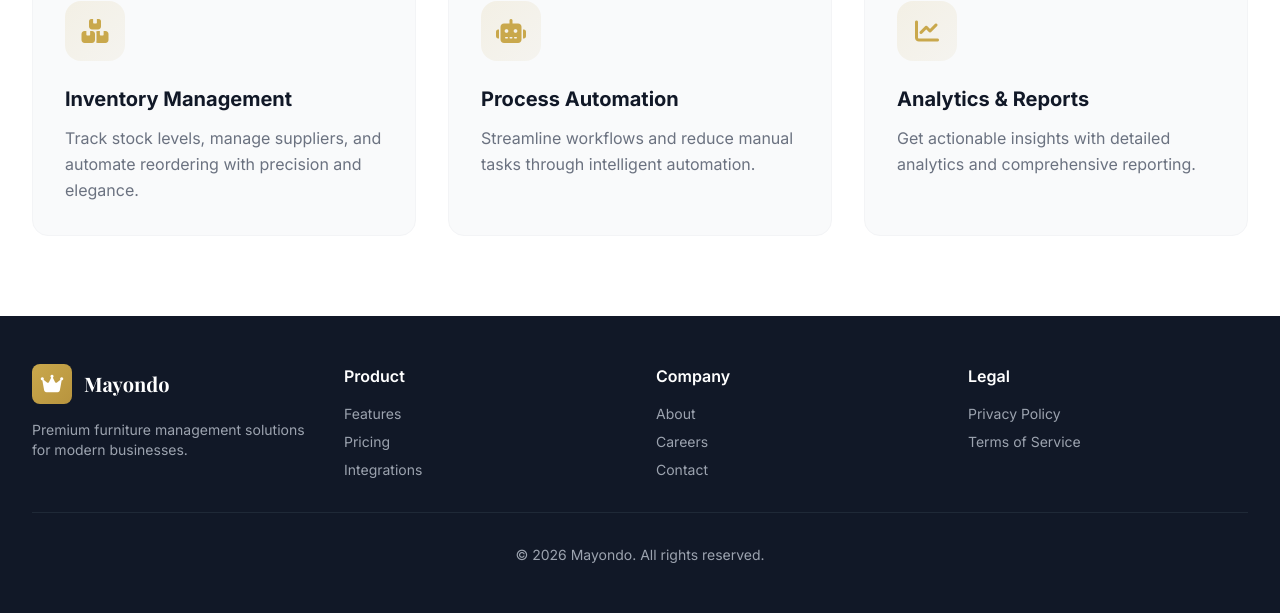
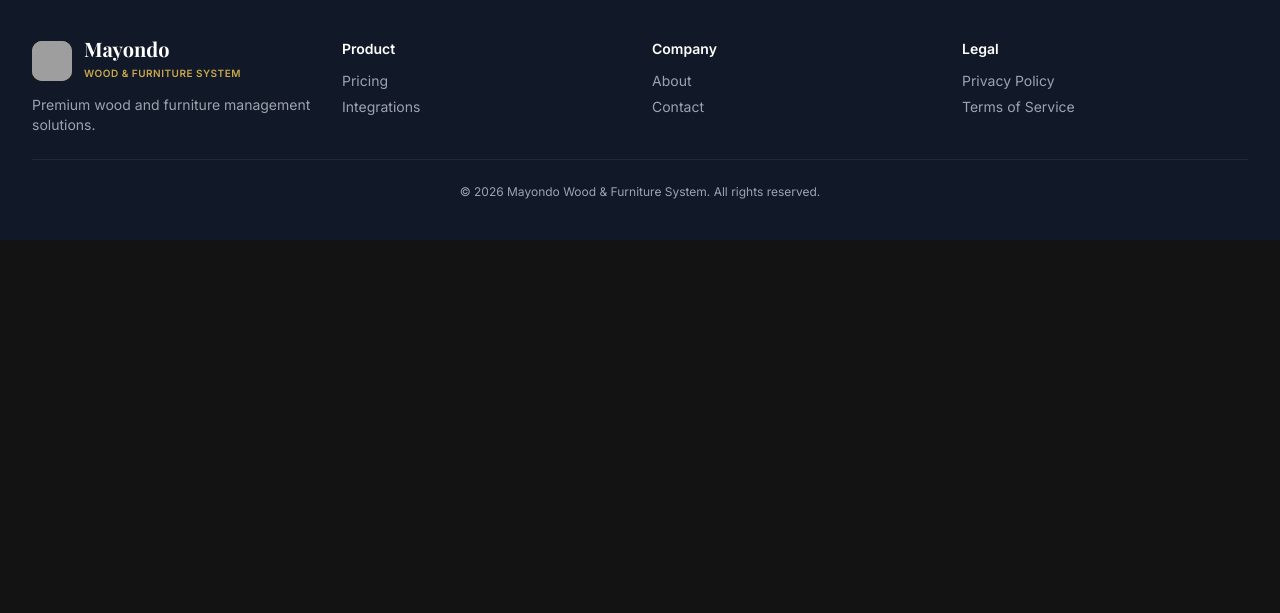
Before and after one commit to Recho1/mayondoproject, a Django app: page / in a window 1280 px wide. Shown: the part 1060-1673 px from the top of the page. After the commit the page ends 1300 px from the top, so only its background shows below. Run offline with Django 5.2, Linux system fonts and the light colour scheme; data comes from the database, SQL or seed files in the repository; parts of the project's set-up code (start-up, migrations or seed data) failed here and were passed over; some libraries are stand-ins or nearby versions; grey boxes are pictures that could not be loaded.

Commit message:
Remove stats row (1+ cards) and simplify footer

```diff
--- a/csepython/home/templates/index_public.html
+++ b/csepython/home/templates/index_public.html
@@ -4,23 +4,92 @@
 <head>
     <meta charset="UTF-8" />
     <meta name="viewport" content="width=device-width, initial-scale=1.0"/>
-    <title>Mayondo - Premium Furniture Solutions</title>
+    <title>Mayondo - Wood & Furniture Management System</title>
     <script src="https://cdn.tailwindcss.com"></script>
     <link rel="stylesheet" href="https://cdnjs.cloudflare.com/ajax/libs/font-awesome/6.5.2/css/all.min.css" />
     <style>
         @import url('https://fonts.googleapis.com/css2?family=Playfair+Display:wght@400;600;700&family=Inter:wght@300;400;500;600;700&display=swap');
-        * { font-family: 'Inter', sans-serif; }
-        .playfair { font-family: 'Playfair Display', serif; }
+
+        * {
+            font-family: 'Inter', sans-serif;
+            margin: 0;
+            padding: 0;
+            box-sizing: border-box;
+        }
+
+        .playfair {
+            font-family: 'Playfair Display', serif;
+        }
+
         .gradient-bg {
-            background: linear-gradient(135deg, #1a1a2e 0%, #16213e 50%, #0f3460 100%);
+            background: linear-gradient(135deg, #000 0%, #000 50%, #000 100%);
+            position: relative;
+            overflow: hidden;
+            min-height: 100vh;
+            display: flex;
+            align-items: center;
         }
-        .card-hover {
-            transition: transform 0.3s ease, box-shadow 0.3s ease;
+
+        .gradient-bg::before {
+            content: '';
+            position: absolute;
+            top: 0;
+            left: 0;
+            right: 0;
+            bottom: 0;
+            background: url('{% static "images/costa.jpg" %}') center/cover no-repeat;
+            opacity: 0.12;
+            z-index: 0;
         }
-        .card-hover:hover {
-            transform: translateY(-8px);
-            box-shadow: 0 20px 40px rgba(0,0,0,0.15);
+
+        .gradient-bg > * {
+            position: relative;
+            z-index: 1;
         }
+
+        .glass-card {
+            background: rgba(255, 255, 255, 0.04);
+            backdrop-filter: blur(12px);
+            -webkit-backdrop-filter: blur(12px);
+            border: 1px solid rgba(255, 255, 255, 0.06);
+            border-radius: 20px;
+            padding: 24px 20px;
+            transition: all 0.4s ease;
+        }
+
+        .glass-card:hover {
+            transform: translateY(-4px);
+            background: rgba(255, 255, 255, 0.07);
+            border-color: rgba(201, 168, 76, 0.15);
+            box-shadow: 0 12px 40px rgba(0, 0, 0, 0.3);
+        }
+
+        .glass-card .icon-wrapper {
+            width: 48px;
+            height: 48px;
+            background: rgba(201, 168, 76, 0.12);
+            border-radius: 12px;
+            display: flex;
+            align-items: center;
+            justify-content: center;
+            font-size: 20px;
+            color: #c9a84c;
+            margin-bottom: 12px;
+        }
+
+        .glass-card .title {
+            font-size: 1rem;
+            font-weight: 600;
+            color: white;
+            margin-bottom: 6px;
+        }
+
+        .glass-card .description {
+            font-size: 0.85rem;
+            color: rgba(255, 255, 255, 0.5);
+            line-height: 1.5;
+        }
+
         .btn-primary {
             background: linear-gradient(135deg, #c9a84c, #b8943e);
             transition: all 0.3s ease;
@@ -29,79 +98,90 @@
             transform: translateY(-2px);
             box-shadow: 0 10px 30px rgba(201, 168, 76, 0.3);
         }
-        .feature-icon {
-            background: linear-gradient(135deg, #c9a84c20, #b8943e10);
-            width: 60px;
-            height: 60px;
-            border-radius: 16px;
+
+        .hero-title {
+            font-size: 2.8rem;
+            line-height: 1.1;
+        }
+
+        @media (min-width: 768px) {
+            .hero-title {
+                font-size: 3.8rem;
+            }
+        }
+
+        @media (min-width: 1024px) {
+            .hero-title {
+                font-size: 4.5rem;
+            }
+        }
+
+        .features-grid {
+            display: grid;
+            grid-template-columns: 1fr;
+            gap: 16px;
+        }
+
+        @media (min-width: 640px) {
+            .features-grid {
+                grid-template-columns: repeat(2, 1fr);
+            }
+        }
+
+        @media (min-width: 1024px) {
+            .features-grid {
+                grid-template-columns: repeat(3, 1fr);
+            }
+        }
+
+        .logo-container {
+            width: 40px;
+            height: 40px;
+            border-radius: 10px;
             display: flex;
             align-items: center;
             justify-content: center;
-            font-size: 24px;
-            color: #c9a84c;
+            overflow: hidden;
+            background: linear-gradient(135deg, #c9a84c, #b8943e);
+            flex-shrink: 0;
         }
-        .nav-link {
-            transition: color 0.3s ease;
-            position: relative;
-        }
-        .nav-link::after {
-            content: '';
-            position: absolute;
-            bottom: -4px;
-            left: 0;
-            width: 0;
-            height: 2px;
-            background: #c9a84c;
-            transition: width 0.3s ease;
-        }
-        .nav-link:hover::after {
+
+        .logo-container img {
             width: 100%;
-        }
-        .hero-section {
-            position: relative;
-            overflow: hidden;
-        }
-        .hero-section::before {
-            content: '';
-            position: absolute;
-            top: -50%;
-            right: -20%;
-            width: 600px;
-            height: 600px;
-            background: radial-gradient(circle, rgba(201, 168, 76, 0.08) 0%, transparent 70%);
-            border-radius: 50%;
+            height: 100%;
+            object-fit: cover;
         }
     </style>
 </head>
 <body>
 
-    <!-- Navigation -->
+    <!-- ============================================ -->
+    <!-- NAVIGATION -->
+    <!-- ============================================ -->
     <nav class="fixed top-0 left-0 right-0 z-50 bg-white/95 backdrop-blur-sm border-b border-gray-100">
         <div class="max-w-7xl mx-auto px-4 sm:px-6 lg:px-8">
             <div class="flex justify-between items-center h-20">
+
                 <!-- Logo -->
                 <div class="flex items-center space-x-3">
-                    <div class="w-10 h-10 bg-gradient-to-br from-[#c9a84c] to-[#b8943e] rounded-lg flex items-center justify-center">
-                        <i class="fas fa-crown text-white text-xl"></i>
+                    <div class="logo-container">
+                        <img src="{% static 'images/Adobelogo.png' %}" alt="Mayondo" />
                     </div>
-                    <span class="text-2xl font-bold text-gray-900 playfair">Mayondo</span>
-                    <span class="text-xs text-[#c9a84c] font-semibold uppercase tracking-wider hidden sm:block">FURNITURE EXCELLENCE</span>
+                    <div>
+                        <span class="text-2xl font-bold text-gray-900 playfair block leading-none">Mayondo</span>
+                        <span class="text-[10px] text-[#c9a84c] font-semibold uppercase tracking-wider">Wood & Furniture System</span>
                     </div>
-
-                <!-- Desktop Menu -->
-                <div class="hidden md:flex items-center space-x-8">
-                    <a href="#features" class="nav-link text-gray-600 hover:text-gray-900 font-medium text-sm">Features</a>
-                    <a href="#pricing" class="nav-link text-gray-600 hover:text-gray-900 font-medium text-sm">Pricing</a>
-                    <a href="#about" class="nav-link text-gray-600 hover:text-gray-900 font-medium text-sm">About</a>
-                    <a href="#contact" class="nav-link text-gray-600 hover:text-gray-900 font-medium text-sm">Contact</a>
                 </div>
 
                 <!-- Auth Buttons -->
                 <div class="flex items-center space-x-4">
+                    {% if user.is_authenticated %}
+                        <a href="{% url 'dashboard' %}" class="text-gray-700 hover:text-gray-900 font-medium text-sm transition">Dashboard</a>
+                        <a href="{% url 'logout' %}" class="text-red-600 hover:text-red-800 font-medium text-sm transition">Logout</a>
+                    {% else %}
                         <a href="{% url 'login' %}" class="text-gray-700 hover:text-gray-900 font-medium text-sm transition">Sign In</a>
-                    <a href="{% url 'register' %}" class="btn-primary text-white px-6 py-2.5 rounded-lg text-sm font-semibold transition">
-                        Get Started
-                    </a>
+                        <a href="{% url 'register' %}" class="btn-primary text-white px-6 py-2.5 rounded-lg text-sm font-semibold transition">Get Started</a>
+                    {% endif %}
                 </div>
 
                 <!-- Mobile Menu Toggle -->
@@ -114,173 +194,168 @@
         <!-- Mobile Menu -->
         <div id="mobileMenu" class="hidden md:hidden bg-white border-t border-gray-100">
             <div class="px-4 py-4 space-y-3">
-                <a href="#features" class="block text-gray-600 hover:text-gray-900 font-medium">Features</a>
-                <a href="#pricing" class="block text-gray-600 hover:text-gray-900 font-medium">Pricing</a>
-                <a href="#about" class="block text-gray-600 hover:text-gray-900 font-medium">About</a>
-                <a href="#contact" class="block text-gray-600 hover:text-gray-900 font-medium">Contact</a>
                 <div class="pt-3 border-t border-gray-100 flex space-x-4">
+                    {% if user.is_authenticated %}
+                        <a href="{% url 'dashboard' %}" class="text-gray-700 hover:text-gray-900 font-medium">Dashboard</a>
+                        <a href="{% url 'logout' %}" class="text-red-600 hover:text-red-800 font-medium">Logout</a>
+                    {% else %}
                         <a href="{% url 'login' %}" class="text-gray-700 hover:text-gray-900 font-medium">Sign In</a>
                         <a href="{% url 'register' %}" class="btn-primary text-white px-6 py-2 rounded-lg font-semibold">Get Started</a>
+                    {% endif %}
                 </div>
             </div>
         </div>
     </nav>
 
-    <!-- Hero Section -->
-    <section class="hero-section gradient-bg min-h-screen flex items-center pt-20">
-        <div class="max-w-7xl mx-auto px-4 sm:px-6 lg:px-8 py-20">
-            <div class="grid grid-cols-1 lg:grid-cols-2 gap-12 items-center">
-                <!-- Left Content -->
-                <div>
-                    <div class="inline-flex items-center space-x-2 bg-white/10 backdrop-blur-sm px-4 py-2 rounded-full border border-white/10 mb-6">
-                        <span class="w-2 h-2 bg-[#c9a84c] rounded-full animate-pulse"></span>
-                        <span class="text-white/80 text-sm font-medium">Premium Furniture Solutions</span>
+    <!-- ============================================ -->
+    <!-- HERO + FEATURES SECTION -->
+    <!-- ============================================ -->
+    <section class="gradient-bg pt-20">
+        <div class="max-w-7xl mx-auto px-4 sm:px-6 lg:px-8 py-12 w-full">
+
+            <!-- Centered Hero Content - NO BUTTONS -->
+            <div class="text-center max-w-3xl mx-auto">
+
+                <div class="inline-flex items-center space-x-2 bg-white/10 backdrop-blur-sm px-4 py-1.5 rounded-full border border-white/10 mb-4">
+                    <span class="w-1.5 h-1.5 bg-[#c9a84c] rounded-full animate-pulse"></span>
+                    <span class="text-white/60 text-[10px] font-medium uppercase tracking-wider">MAYONDO WOOD & FURNITURE SYSTEM</span>
                 </div>
 
-                    <h1 class="text-4xl sm:text-5xl lg:text-6xl font-bold text-white playfair leading-tight mb-6">
-                        <span class="text-[#c9a84c]">PREMIUM</span><br />
-                        FURNITURE SOLUTIONS
+                <h1 class="hero-title font-bold text-white playfair leading-tight mb-3">
+                    <span class="text-[#c9a84c]">Premium</span><br />
+                    <span class="text-white">Wood & Furniture</span><br />
+                    <span class="text-[#c9a84c]">Management</span>
                 </h1>
 
-                    <p class="text-lg text-white/70 mb-8 max-w-lg">
-                        Streamline Your Furniture Management
+                <p class="text-lg text-white/60 mb-3 max-w-2xl mx-auto font-light">
+                    Streamline Your Wood & Furniture Business
                 </p>
 
-                    <p class="text-white/60 mb-8 max-w-md">
-                        Transform your furniture business with our comprehensive management platform. Track inventory, manage orders, and optimize your operations with unparalleled elegance.
+                <p class="text-sm text-white/40 mb-6 max-w-2xl mx-auto leading-relaxed">
+                    Transform your wood and furniture business with our comprehensive management platform. Track inventory, manage orders, and optimize your operations with unparalleled elegance and precision.
                 </p>
 
-                    <div class="flex flex-col sm:flex-row gap-4">
-                        <a href="{% url 'register' %}" class="btn-primary text-white px-8 py-3.5 rounded-xl font-semibold text-center transition">
-                            Start Free Trial
-                        </a>
-                        <div class="flex items-center bg-white/5 backdrop-blur-sm rounded-xl px-4 border border-white/10">
-                            <input type="email" placeholder="Enter your professional email"
-                                   class="bg-transparent text-white placeholder-white/50 py-3.5 px-2 outline-none flex-1 text-sm" />
-                        </div>
-                    </div>
             </div>
 
-                <!-- Right Content - Stats/Features Preview -->
-                <div class="grid grid-cols-2 gap-4">
-                    <div class="bg-white/5 backdrop-blur-sm rounded-2xl p-6 border border-white/10 card-hover">
-                        <div class="text-[#c9a84c] text-3xl font-bold playfair">10K+</div>
-                        <p class="text-white/60 text-sm mt-1">Furniture Items Managed</p>
+            <!-- FEATURE CARDS -->
+            <div class="features-grid max-w-6xl mx-auto mt-10">
+
+                <div class="glass-card text-center">
+                    <div class="icon-wrapper mx-auto">
+                        <i class="fas fa-boxes"></i>
                     </div>
-                    <div class="bg-white/5 backdrop-blur-sm rounded-2xl p-6 border border-white/10 card-hover">
-                        <div class="text-[#c9a84c] text-3xl font-bold playfair">98%</div>
-                        <p class="text-white/60 text-sm mt-1">Satisfaction Rate</p>
+                    <h3 class="title">Inventory Management</h3>
+                    <p class="description">Track wood and furniture stock levels, manage suppliers, and automate reordering with precision.</p>
                 </div>
-                    <div class="bg-white/5 backdrop-blur-sm rounded-2xl p-6 border border-white/10 card-hover">
-                        <div class="text-[#c9a84c] text-3xl font-bold playfair">500+</div>
-                        <p class="text-white/60 text-sm mt-1">Global Partners</p>
+
+                <div class="glass-card text-center">
+                    <div class="icon-wrapper mx-auto">
+                        <i class="fas fa-shopping-cart"></i>
                     </div>
-                    <div class="bg-white/5 backdrop-blur-sm rounded-2xl p-6 border border-white/10 card-hover">
-                        <div class="text-[#c9a84c] text-3xl font-bold playfair">24/7</div>
-                        <p class="text-white/60 text-sm mt-1">Support Available</p>
+                    <h3 class="title">Sales Management</h3>
+                    <p class="description">Manage customer orders, track sales performance, and streamline your entire sales workflow.</p>
                 </div>
+
+                <div class="glass-card text-center">
+                    <div class="icon-wrapper mx-auto">
+                        <i class="fas fa-robot"></i>
                     </div>
+                    <h3 class="title">Process Automation</h3>
+                    <p class="description">Streamline workflows and reduce manual tasks through intelligent automation tailored for wood and furniture.</p>
                 </div>
+
+                <div class="glass-card text-center">
+                    <div class="icon-wrapper mx-auto">
+                        <i class="fas fa-chart-line"></i>
+                    </div>
+                    <h3 class="title">Analytics & Reports</h3>
+                    <p class="description">Get actionable insights with detailed analytics and comprehensive reporting for your business.</p>
+                </div>
+
+                <div class="glass-card text-center">
+                    <div class="icon-wrapper mx-auto">
+                        <i class="fas fa-users"></i>
+                    </div>
+                    <h3 class="title">User Management</h3>
+                    <p class="description">Manage team members, assign roles, and control access with our comprehensive user management system.</p>
+                </div>
+
+                <div class="glass-card text-center">
+                    <div class="icon-wrapper mx-auto">
+                        <i class="fas fa-headset"></i>
+                    </div>
+                    <h3 class="title">24/7 Support</h3>
+                    <p class="description">Get round-the-clock support from our dedicated team to ensure your business runs smoothly.</p>
+                </div>
+
+            </div>
+
+            <!-- STATS ROW REMOVED -->
+
         </div>
     </section>
 
-    <!-- Features Section -->
-    <section id="features" class="py-20 bg-white">
+    <!-- ============================================ -->
+    <!-- FOOTER - SIMPLIFIED -->
+    <!-- ============================================ -->
+    <footer class="bg-gray-900 text-white py-10">
         <div class="max-w-7xl mx-auto px-4 sm:px-6 lg:px-8">
-            <div class="text-center max-w-3xl mx-auto mb-16">
-                <h2 class="text-3xl sm:text-4xl font-bold text-gray-900 playfair">
-                    Elevate Your Business with Premium Features
-                </h2>
-                <p class="text-gray-500 mt-4 text-lg">
-                    Experience the pinnacle of furniture management technology.
-                </p>
+            <div class="grid grid-cols-1 md:grid-cols-4 gap-6">
+
+                <!-- Brand -->
+                <div>
+                    <div class="flex items-center space-x-3 mb-3">
+                        <div class="logo-container">
+                            <img src="{% static 'images/Adobelogo.png' %}" alt="Mayondo" />
+                        </div>
+                        <div>
+                            <span class="text-xl font-bold playfair block leading-none">Mayondo</span>
+                            <span class="text-[10px] text-[#c9a84c] font-semibold uppercase tracking-wider">Wood & Furniture System</span>
+                        </div>
+                    </div>
+                    <p class="text-gray-400 text-sm">Premium wood and furniture management solutions.</p>
                 </div>
 
-            <div class="grid grid-cols-1 md:grid-cols-3 gap-8">
-                <!-- Feature 1 -->
-                <div class="bg-gray-50 rounded-2xl p-8 card-hover border border-gray-100">
-                    <div class="feature-icon mb-6">
-                        <i class="fas fa-boxes"></i>
-                    </div>
-                    <h3 class="text-xl font-bold text-gray-900 mb-3">Inventory Management</h3>
-                    <p class="text-gray-500 leading-relaxed">
-                        Track stock levels, manage suppliers, and automate reordering with precision and elegance.
-                    </p>
-                </div>
-
-                <!-- Feature 2 -->
-                <div class="bg-gray-50 rounded-2xl p-8 card-hover border border-gray-100">
-                    <div class="feature-icon mb-6">
-                        <i class="fas fa-robot"></i>
-                    </div>
-                    <h3 class="text-xl font-bold text-gray-900 mb-3">Process Automation</h3>
-                    <p class="text-gray-500 leading-relaxed">
-                        Streamline workflows and reduce manual tasks through intelligent automation.
-                    </p>
-                </div>
-
-                <!-- Feature 3 -->
-                <div class="bg-gray-50 rounded-2xl p-8 card-hover border border-gray-100">
-                    <div class="feature-icon mb-6">
-                        <i class="fas fa-chart-line"></i>
-                    </div>
-                    <h3 class="text-xl font-bold text-gray-900 mb-3">Analytics & Reports</h3>
-                    <p class="text-gray-500 leading-relaxed">
-                        Get actionable insights with detailed analytics and comprehensive reporting.
-                    </p>
-                </div>
-            </div>
-        </div>
-    </section>
-
-    <!-- Footer -->
-    <footer class="bg-gray-900 text-white py-12">
-        <div class="max-w-7xl mx-auto px-4 sm:px-6 lg:px-8">
-            <div class="grid grid-cols-1 md:grid-cols-4 gap-8">
+                <!-- Product -->
                 <div>
-                    <div class="flex items-center space-x-3 mb-4">
-                        <div class="w-10 h-10 bg-gradient-to-br from-[#c9a84c] to-[#b8943e] rounded-lg flex items-center justify-center">
-                            <i class="fas fa-crown text-white text-xl"></i>
-                        </div>
-                        <span class="text-xl font-bold playfair">Mayondo</span>
-                    </div>
-                    <p class="text-gray-400 text-sm">Premium furniture management solutions for modern businesses.</p>
-                </div>
-                <div>
-                    <h4 class="font-semibold mb-4">Product</h4>
-                    <ul class="space-y-2 text-gray-400 text-sm">
-                        <li><a href="#" class="hover:text-white transition">Features</a></li>
+                    <h4 class="font-semibold mb-3 text-sm">Product</h4>
+                    <ul class="space-y-1.5 text-gray-400 text-sm">
                         <li><a href="#" class="hover:text-white transition">Pricing</a></li>
                         <li><a href="#" class="hover:text-white transition">Integrations</a></li>
                     </ul>
                 </div>
+
+                <!-- Company -->
                 <div>
-                    <h4 class="font-semibold mb-4">Company</h4>
-                    <ul class="space-y-2 text-gray-400 text-sm">
+                    <h4 class="font-semibold mb-3 text-sm">Company</h4>
+                    <ul class="space-y-1.5 text-gray-400 text-sm">
                         <li><a href="#" class="hover:text-white transition">About</a></li>
-                        <li><a href="#" class="hover:text-white transition">Careers</a></li>
                         <li><a href="#" class="hover:text-white transition">Contact</a></li>
                     </ul>
                 </div>
+
+                <!-- Legal -->
                 <div>
-                    <h4 class="font-semibold mb-4">Legal</h4>
-                    <ul class="space-y-2 text-gray-400 text-sm">
+                    <h4 class="font-semibold mb-3 text-sm">Legal</h4>
+                    <ul class="space-y-1.5 text-gray-400 text-sm">
                         <li><a href="#" class="hover:text-white transition">Privacy Policy</a></li>
                         <li><a href="#" class="hover:text-white transition">Terms of Service</a></li>
                     </ul>
                 </div>
+
             </div>
-            <div class="border-t border-gray-800 mt-8 pt-8 text-center text-gray-400 text-sm">
-                &copy; 2026 Mayondo. All rights reserved.
+
+            <div class="border-t border-gray-800 mt-6 pt-6 text-center text-gray-400 text-xs">
+                &copy; 2026 Mayondo Wood & Furniture System. All rights reserved.
             </div>
         </div>
     </footer>
 
     <script>
         function toggleMobileMenu() {
-            const menu = document.getElementById('mobileMenu');
-            menu.classList.toggle('hidden');
+            document.getElementById('mobileMenu').classList.toggle('hidden');
         }
     </script>
+
 </body>
 </html>
```
Lines whose indentation alone changed are shown as unchanged.
